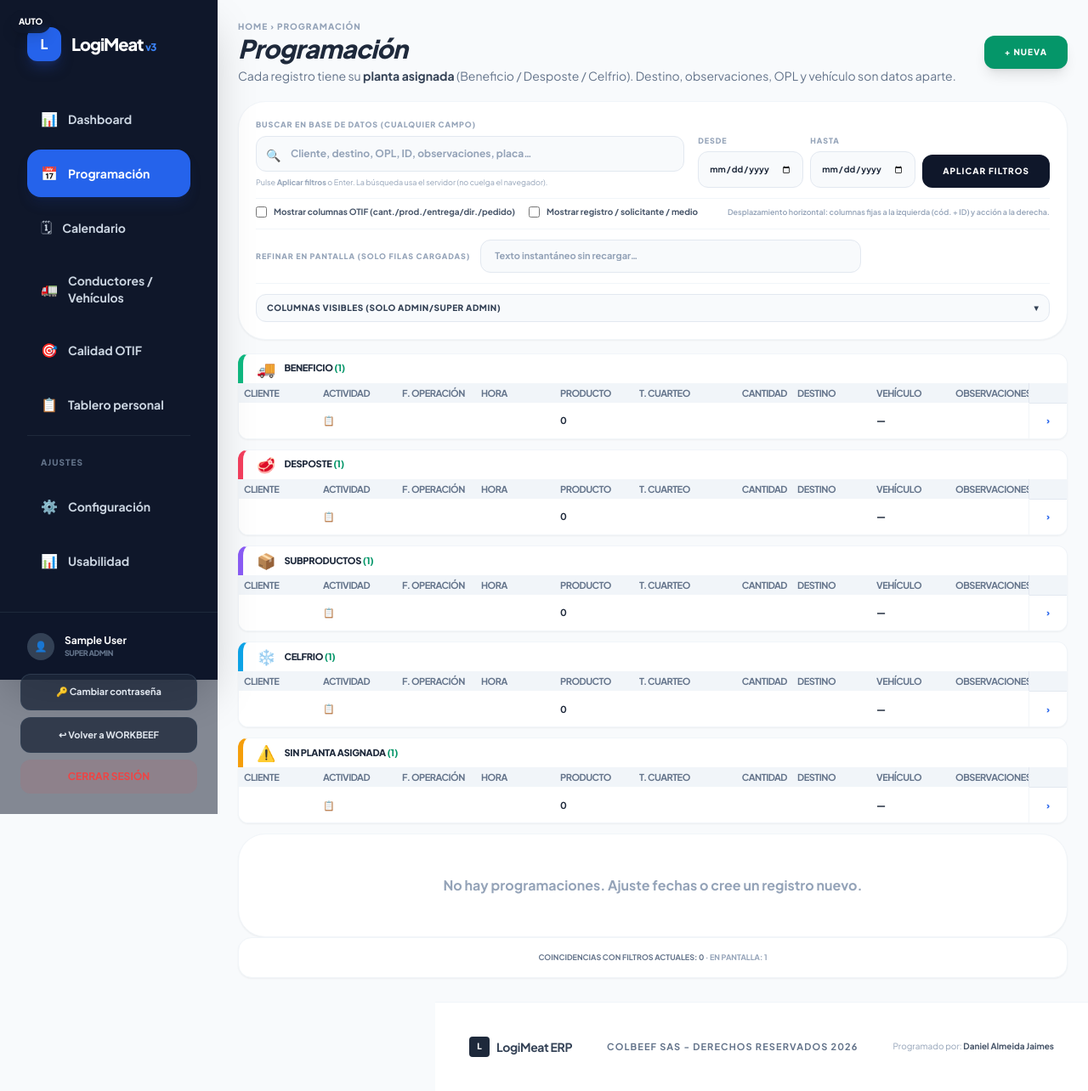
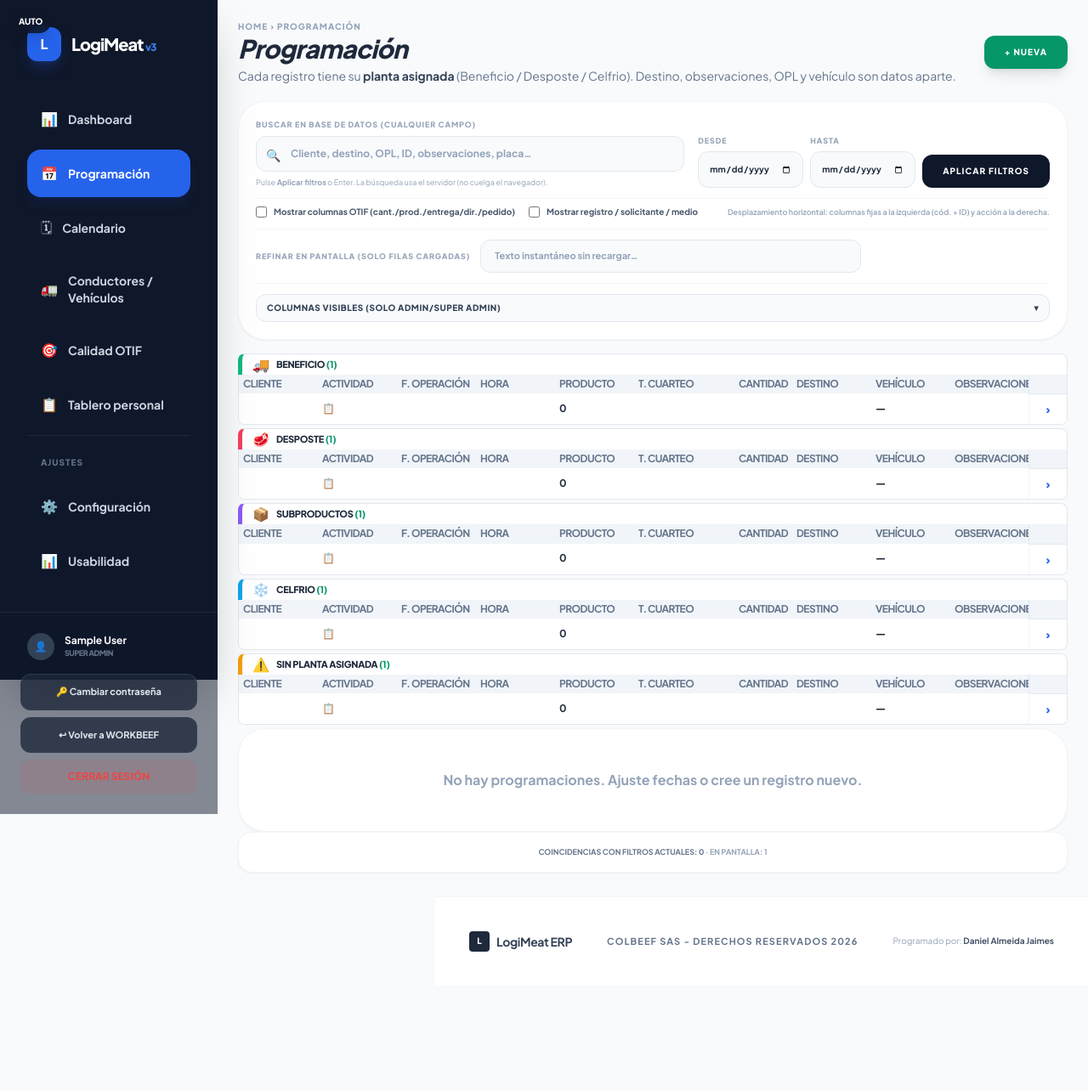
Before and after one commit to analistatic-coder/logimeat, a PHP site: page /programacion.php in a window 1280 px wide. Shown: the whole page at 85% size. After the commit the page ends 1120 px from the top, so only its background shows below. Run offline with PHP 8.4, Linux system fonts and the light colour scheme; the visitor is signed in with stand-in values (Sample User, id 1); data that the repository does not hold is empty; some libraries are stand-ins or nearby versions.

Commit message:
Programación: bloques de planta más juntos y tabla 12px

```diff
--- a/programacion.php
+++ b/programacion.php
@@ -347,7 +347,9 @@ foreach ($ordenGrupo as $gk) {
     <link href="https://fonts.googleapis.com/css2?family=Plus+Jakarta+Sans:wght@400;600;700;800&display=swap" rel="stylesheet">
     <style>
         body { font-family: 'Plus Jakarta Sans', sans-serif; background-color: #f8fafc; overflow-x: hidden; }
-        .compact-table th, .compact-table td { padding: 5px 6px !important; font-size: 11px; line-height: 1.2; }
+        .compact-table th, .compact-table td { padding: 4px 5px !important; font-size: 12px; line-height: 1.2; }
+        /* Bloques por planta: casi pegados para ganar alto útil */
+        section.prog-bloque-planta { margin-bottom: 0.25rem; }
         /* Sticky: esquina sup-izq (cód + ID) y acción derecha */
         .compact-table thead th.sticky-l1 {
             position: sticky; left: 0; top: 0; z-index: 35;
@@ -389,7 +391,9 @@ foreach ($ordenGrupo as $gk) {
             position: relative;
             max-height: min(calc(100vh - 10rem), 960px);
         }
-        .status-pill { padding: 2px 7px; border-radius: 5px; font-weight: 800; font-size: 9px; }
+        /* Sin sombra interior: menos “hueco” visual entre grupos */
+        .prog-card-planta { box-shadow: none; }
+        .status-pill { padding: 1px 6px; border-radius: 4px; font-weight: 800; font-size: 10px; }
         .compact-table thead th {
             position: sticky;
             top: 0;
@@ -511,16 +515,16 @@ foreach ($ordenGrupo as $gk) {
                     default => ['border-l-amber-500', '⚠️'],
                 };
                 ?>
-            <section class="mb-3">
-                <div class="flex items-center gap-2.5 px-4 py-2 bg-white rounded-t-xl border border-slate-100 border-b-0 shadow-sm <?= $borderPlanta ?> border-l-[6px]">
-                    <span class="text-lg leading-none"><?= $iconPlanta ?></span>
-                    <span class="text-[11px] font-black uppercase tracking-tight text-slate-800"><?= htmlspecialchars(mb_strtoupper($titulo)) ?> <span class="text-emerald-600">(<?= $cnt ?>)</span></span>
+            <section class="prog-bloque-planta">
+                <div class="flex items-center gap-2 px-3 py-1 bg-white rounded-t-lg border border-slate-200 border-b-0 prog-card-planta <?= $borderPlanta ?> border-l-[5px]">
+                    <span class="text-base leading-none"><?= $iconPlanta ?></span>
+                    <span class="text-[11px] font-black uppercase tracking-tight text-slate-800 leading-tight"><?= htmlspecialchars(mb_strtoupper($titulo)) ?> <span class="text-emerald-600">(<?= $cnt ?>)</span></span>
             </div>
-                <div class="bg-white rounded-b-xl border border-slate-100 border-t-0 overflow-hidden shadow-sm">
+                <div class="bg-white rounded-b-lg border border-slate-200 border-t-0 overflow-hidden prog-card-planta">
                     <div class="prog-scroll-outer overflow-x-hidden overflow-y-auto">
                         <table class="w-full text-left compact-table prog-table min-w-full table-fixed border-separate border-spacing-0">
                         <thead>
-                                <tr class="text-slate-500 uppercase font-black tracking-tighter border-b border-slate-200 text-[10px]">
+                                <tr class="text-slate-500 uppercase font-black tracking-tighter border-b border-slate-200 text-[11px]">
                                     <th class="whitespace-nowrap sticky-l1 text-center">Cód.</th>
                                     <th class="whitespace-nowrap sticky-l2">ID prog.</th>
                                     <th class="whitespace-nowrap col-meta">F. registro</th>
@@ -558,7 +562,7 @@ foreach ($ordenGrupo as $gk) {
                             <tbody class="divide-y divide-slate-100">
                                 <?php if ($filasG === []): ?>
                                 <tr>
-                                    <td colspan="32" class="text-center text-slate-400 py-4 text-[11px] font-semibold uppercase tracking-wide">
+                                    <td colspan="32" class="text-center text-slate-400 py-2 text-[11px] font-semibold uppercase tracking-wide leading-snug">
                                         Sin programación para esta planta. Use <a href="nueva_programacion.php" class="text-violet-600 underline hover:text-violet-800">nueva programación</a> para registrar.
                                     </td>
                                 </tr>
@@ -582,7 +586,7 @@ foreach ($ordenGrupo as $gk) {
                                     ?>
                                 <tr class="row-item transition-colors" data-search="<?= htmlspecialchars(programacion_blob_busqueda_local($r), ENT_QUOTES, 'UTF-8') ?>">
                                     <td class="sticky-l1 font-black text-emerald-800 whitespace-nowrap text-center"><?= (int) ($r['id_interno'] ?? 0) ?></td>
-                                    <td class="sticky-l2 font-mono text-[9px] text-slate-600 whitespace-nowrap max-w-[7rem] truncate" title="<?= htmlspecialchars((string) ($r['ID_Programacion'] ?? '')) ?>"><?= htmlspecialchars((string) ($r['ID_Programacion'] ?? '')) ?></td>
+                                    <td class="sticky-l2 font-mono text-[10px] text-slate-600 whitespace-nowrap max-w-[7rem] truncate" title="<?= htmlspecialchars((string) ($r['ID_Programacion'] ?? '')) ?>"><?= htmlspecialchars((string) ($r['ID_Programacion'] ?? '')) ?></td>
                                     <td class="text-slate-600 whitespace-nowrap col-meta"><?= htmlspecialchars((string) ($r['Fecha_de_Registro'] ?? '')) ?></td>
                                     <td class="max-w-[140px] truncate text-slate-700 col-meta" title="<?= htmlspecialchars((string) ($r['NomSolicitante'] ?? '')) ?>"><?= htmlspecialchars((string) ($r['NomSolicitante'] ?? '')) ?></td>
                                     <td class="max-w-[90px] truncate col-meta" title="<?= htmlspecialchars((string) ($r['NomMedioCom'] ?? '')) ?>"><?= htmlspecialchars((string) ($r['NomMedioCom'] ?? '')) ?></td>
@@ -590,10 +594,10 @@ foreach ($ordenGrupo as $gk) {
                                     <td class="min-w-[220px] max-w-[360px] whitespace-normal break-words font-medium text-slate-800" title="<?= htmlspecialchars((string) ($r['NomCli'] ?? '')) ?>"><?= htmlspecialchars((string) ($r['NomCli'] ?? $r['Cliente'] ?? '')) ?></td>
                                     <td class="text-slate-500"><?= htmlspecialchars((string) ($r['Planta'] !== null && $r['Planta'] !== '' ? (string) $r['Planta'] : '')) ?></td>
                                     <td class="text-slate-600 max-w-[100px] truncate" title="<?= htmlspecialchars((string) ($r['NomPlantaMaestro'] ?? '')) ?>"><?= htmlspecialchars((string) ($r['NomPlantaMaestro'] ?? '')) ?></td>
-                                    <td class="font-black text-[9px] uppercase text-slate-600"><?= htmlspecialchars(programacion_etiqueta_planta_grupo($gFila)) ?></td>
+                                    <td class="font-black text-[10px] uppercase text-slate-600"><?= htmlspecialchars(programacion_etiqueta_planta_grupo($gFila)) ?></td>
                                     <td>
                                         <span class="mr-1"><?= $ic ?></span>
-                                        <span class="<?= $actClass ?> font-black uppercase text-[9px]"><?= htmlspecialchars($nomAct) ?></span>
+                                        <span class="<?= $actClass ?> font-black uppercase text-[10px]"><?= htmlspecialchars($nomAct) ?></span>
                                 </td>
                                     <td class="font-bold text-slate-900 whitespace-nowrap"><?= htmlspecialchars((string) ($r['Fecha_de_Operacion'] ?? '')) ?></td>
                                     <td class="text-slate-600"><?= htmlspecialchars((string) ($r['Hora'] ?? '')) ?></td>
@@ -604,10 +608,10 @@ foreach ($ordenGrupo as $gk) {
                                     <td class="max-w-[100px] truncate text-slate-600" title="<?= htmlspecialchars((string) ($r['NomCiudad'] ?? '')) ?>"><?= htmlspecialchars((string) ($r['NomCiudad'] ?? '')) ?></td>
                                     <td class="max-w-[140px] truncate text-slate-700" title="<?= htmlspecialchars((string) ($r['Destino'] ?? '')) ?>"><?= htmlspecialchars((string) ($r['Destino'] ?? '')) ?></td>
                                     <td class="max-w-[100px] truncate text-slate-600" title="<?= htmlspecialchars((string) ($r['Ubicacion'] ?? '')) ?>"><?= htmlspecialchars((string) ($r['Ubicacion'] ?? '')) ?></td>
-                                    <td class="max-w-[100px] truncate text-slate-600 text-[9px]" title="<?= htmlspecialchars($oplShow) ?>"><?= htmlspecialchars($oplShow) ?></td>
+                                    <td class="max-w-[100px] truncate text-slate-600 text-[10px]" title="<?= htmlspecialchars($oplShow) ?>"><?= htmlspecialchars($oplShow) ?></td>
                                     <td class="max-w-[110px] truncate text-slate-700" title="<?= htmlspecialchars($condShow) ?>"><?= htmlspecialchars($condShow) ?></td>
                                     <td class="font-black text-slate-800 uppercase whitespace-nowrap"><?= htmlspecialchars($vehDisplay !== '' ? $vehDisplay : '—') ?></td>
-                                    <td class="min-w-[360px] max-w-[560px] whitespace-normal break-words text-slate-500 text-[10px]" title="<?= htmlspecialchars((string) ($r['Observaciones'] ?? '')) ?>"><?= htmlspecialchars((string) ($r['Observaciones'] ?? '')) ?></td>
+                                    <td class="min-w-[360px] max-w-[560px] whitespace-normal break-words text-slate-500 text-[11px]" title="<?= htmlspecialchars((string) ($r['Observaciones'] ?? '')) ?>"><?= htmlspecialchars((string) ($r['Observaciones'] ?? '')) ?></td>
                                     <td class="text-slate-500 col-calidad"><?= htmlspecialchars((string) ($r['Cantidad_Correcta'] ?? '')) ?></td>
                                     <td class="text-slate-500 col-calidad"><?= htmlspecialchars((string) ($r['Producto_Correcto'] ?? '')) ?></td>
                                     <td class="text-slate-500 col-calidad"><?= htmlspecialchars((string) ($r['Entrega_a_Tiempo'] ?? '')) ?></td>
@@ -618,7 +622,7 @@ foreach ($ordenGrupo as $gk) {
                                 </td>
                                     <td class="text-slate-600 whitespace-nowrap"><?= htmlspecialchars((string) ($r['Telefono'] ?? '')) ?></td>
                                     <td class="text-center sticky-r whitespace-nowrap">
-                                        <a href="editar_programacion.php?id=<?= (int) ($r['id_interno'] ?? 0) ?>" class="inline-flex items-center justify-center w-8 h-8 rounded-lg text-blue-600 font-black hover:bg-blue-50" title="Editar">›</a>
+                                        <a href="editar_programacion.php?id=<?= (int) ($r['id_interno'] ?? 0) ?>" class="inline-flex items-center justify-center w-7 h-7 rounded-md text-blue-600 text-sm font-black hover:bg-blue-50" title="Editar">›</a>
                                 </td>
                             </tr>
                             <?php endforeach; endif; ?>
```
